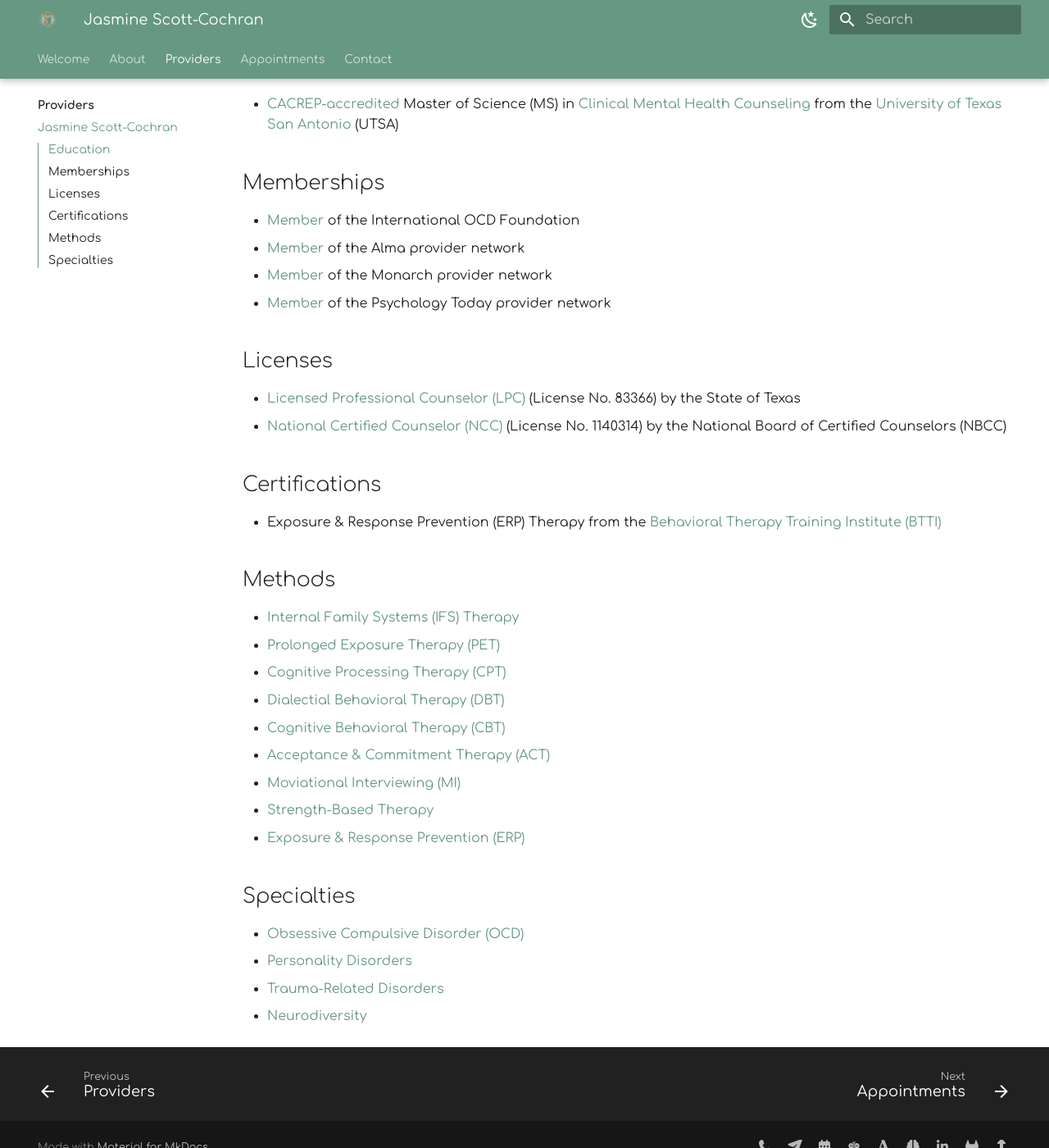
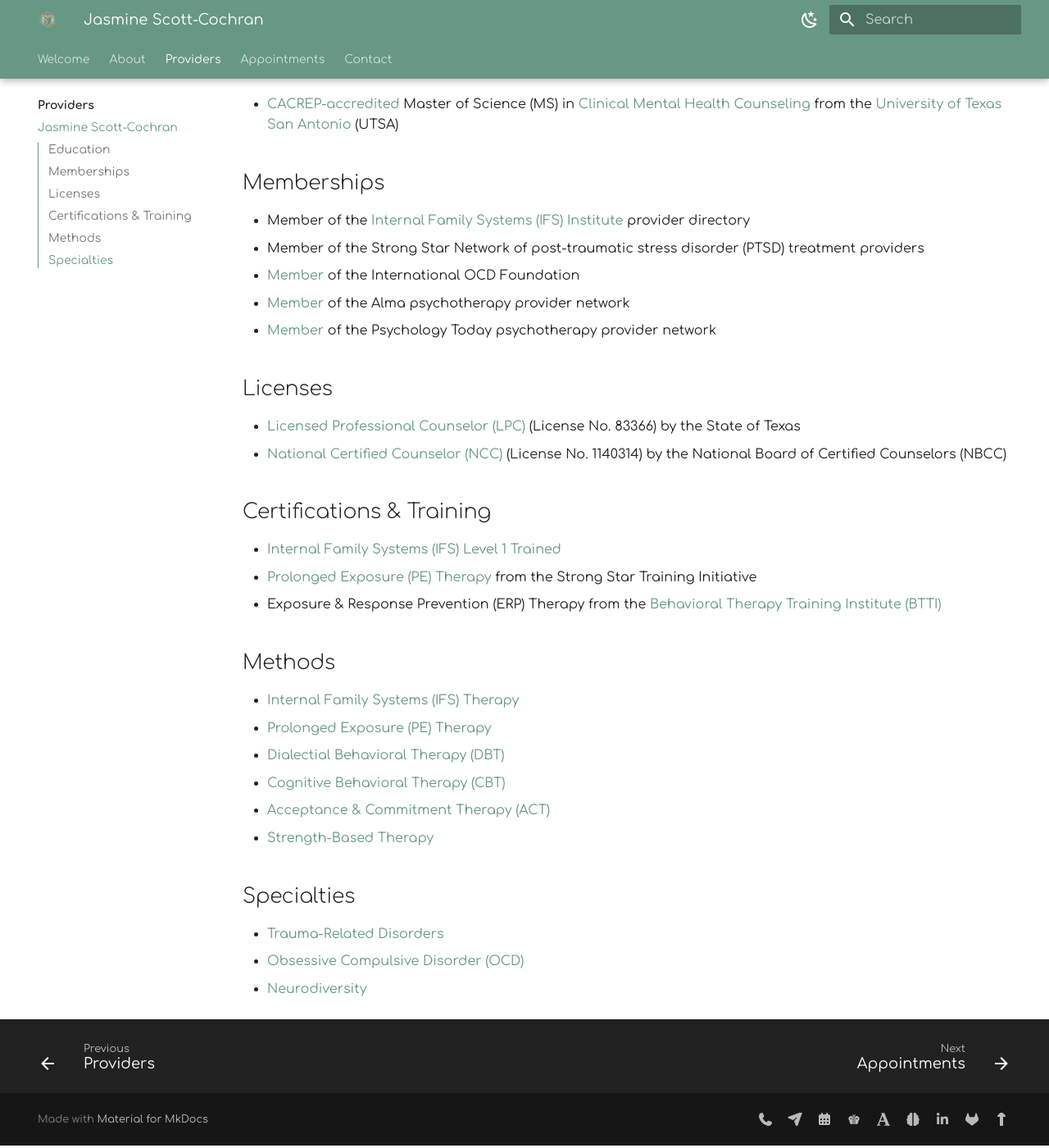
Before and after one commit to motm-therapy/website, an MkDocs documentation site: the page built from docs/providers/jasmine.md, in a window 1280 px wide and 1400 px high, scrolled down 1393 px. Shown: the whole window at 82% size. Built offline with MkDocs 1.6.1 and Material for MkDocs 9.7.7, drawn with Linux system fonts in a browser that asks for light colours; plug-ins that fetch from the network failed and are left out.

Commit message:
feat: Add Strong Star and IFS training

```diff
--- a/docs/providers/jasmine.md
+++ b/docs/providers/jasmine.md
@@ -29,35 +29,34 @@ As your counselor, Jasmine will use her rich behavioral-focused and integrative
 
 ## Memberships
 
+- Member of the [Internal Family Systems (IFS) Institute](https://ifs-institute.com/) provider directory
+- Member of the Strong Star Network of post-traumatic stress disorder (PTSD) treatment providers
 - [Member](https://motmtherapy.com/iocdf) of the International OCD Foundation
-- [Member](https://motmtherapy.com/alma) of the Alma provider network
-- [Member](https://motmtherapy.com/monarch) of the Monarch provider network
-- [Member](https://motmtherapy.com/psychology-today) of the Psychology Today provider network
+- [Member](https://motmtherapy.com/alma) of the Alma psychotherapy provider network
+- [Member](https://motmtherapy.com/psychology-today) of the Psychology Today psychotherapy provider network
 
 ## Licenses
 
 - [Licensed Professional Counselor (LPC)](https://vo.licensing.hpc.texas.gov/datamart/searchByName.do) (License No. 83366) by the State of Texas
 - [National Certified Counselor (NCC)](https://nbcc.org/search/counselorverify) (License No. 1140314) by the National Board of Certified Counselors (NBCC)
 
-## Certifications
+## Certifications & Training
 
+- [Internal Family Systems (IFS) Level 1 Trained](https://ifs-institute.com/trainings/level-1)
+- [Prolonged Exposure (PE) Therapy](https://strongstartraining.org/) from the Strong Star Training Initiative
 - Exposure & Response Prevention (ERP) Therapy from the [Behavioral Therapy Training Institute (BTTI)](https://iocdf.org/professionals/training-institute/btti/)
 
 ## Methods
 
 - [Internal Family Systems (IFS) Therapy](https://www.psychologytoday.com/us/therapy-types/internal-family-systems-therapy)
-- [Prolonged Exposure Therapy (PET)](https://www.psychologytoday.com/us/therapy-types/prolonged-exposure-therapy)
-- [Cognitive Processing Therapy (CPT)](https://www.psychologytoday.com/us/therapy-types/cognitive-processing-therapy)
+- [Prolonged Exposure (PE) Therapy](https://www.psychologytoday.com/us/therapy-types/prolonged-exposure-therapy)
 - [Dialectial Behavioral Therapy (DBT)](https://www.psychologytoday.com/us/therapy-types/dialectical-behavior-therapy)
 - [Cognitive Behavioral Therapy (CBT)](https://www.psychologytoday.com/us/basics/cognitive-behavioral-therapy)
 - [Acceptance & Commitment Therapy (ACT)](https://www.psychologytoday.com/us/therapy-types/acceptance-and-commitment-therapy)
-- [Moviational Interviewing (MI)](https://www.psychologytoday.com/us/therapy-types/motivational-interviewing)
 - [Strength-Based Therapy](https://www.psychologytoday.com/us/therapy-types/strength-based-therapy)
-- [Exposure & Response Prevention (ERP)](https://www.psychologytoday.com/us/therapy-types/exposure-and-response-prevention)
 
 ## Specialties
 
+- [Trauma-Related Disorders](https://www.psychologytoday.com/us/basics/trauma)
 - [Obsessive Compulsive Disorder (OCD)](https://www.psychologytoday.com/us/conditions/obsessive-compulsive-disorder)
-- [Personality Disorders](https://www.psychiatry.org/patients-families/personality-disorders/what-are-personality-disorders)
-- [Trauma-Related Disorders](https://www.psychologytoday.com/us/basics/trauma)
 - [Neurodiversity](https://www.psychologytoday.com/us/basics/neurodiversity)
```
